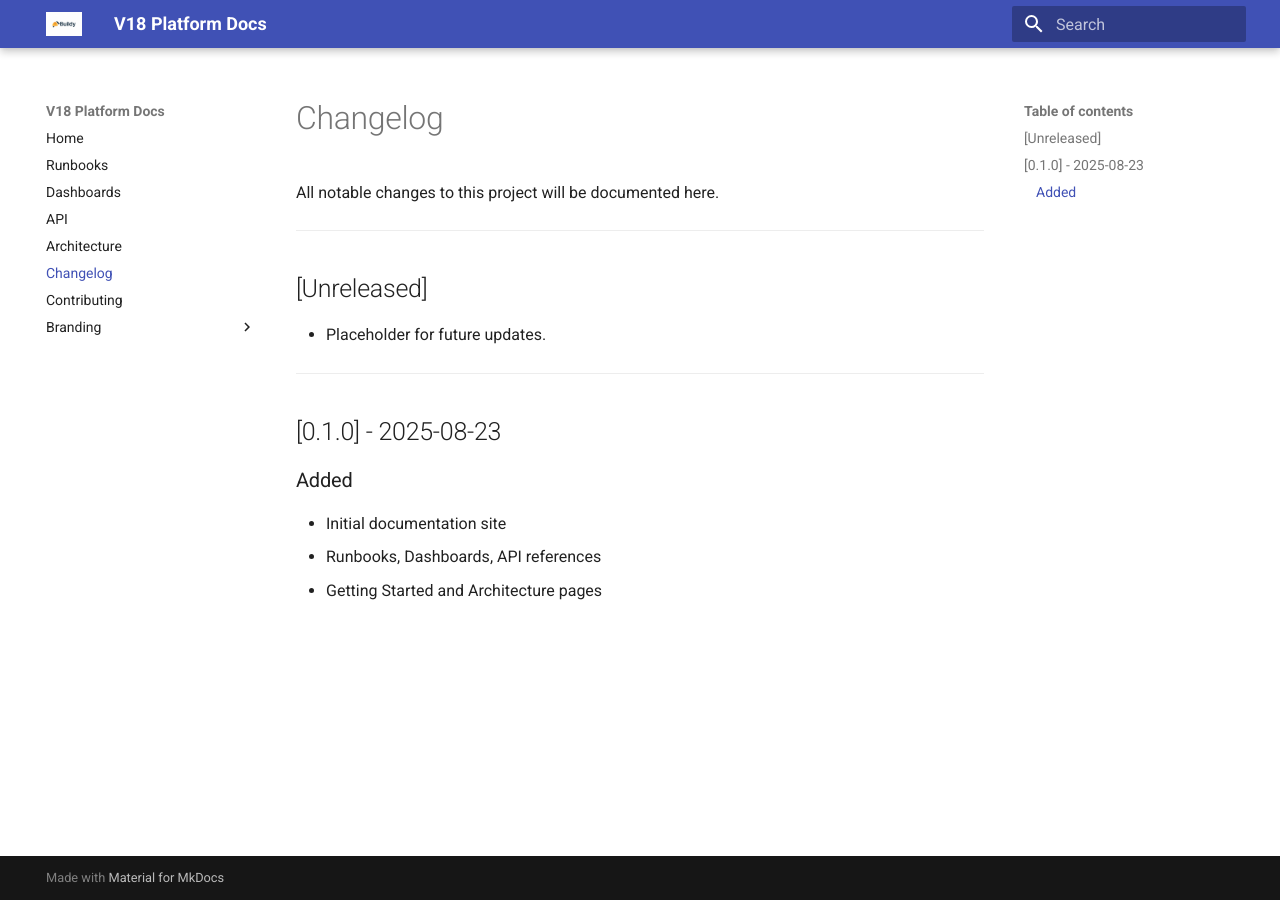
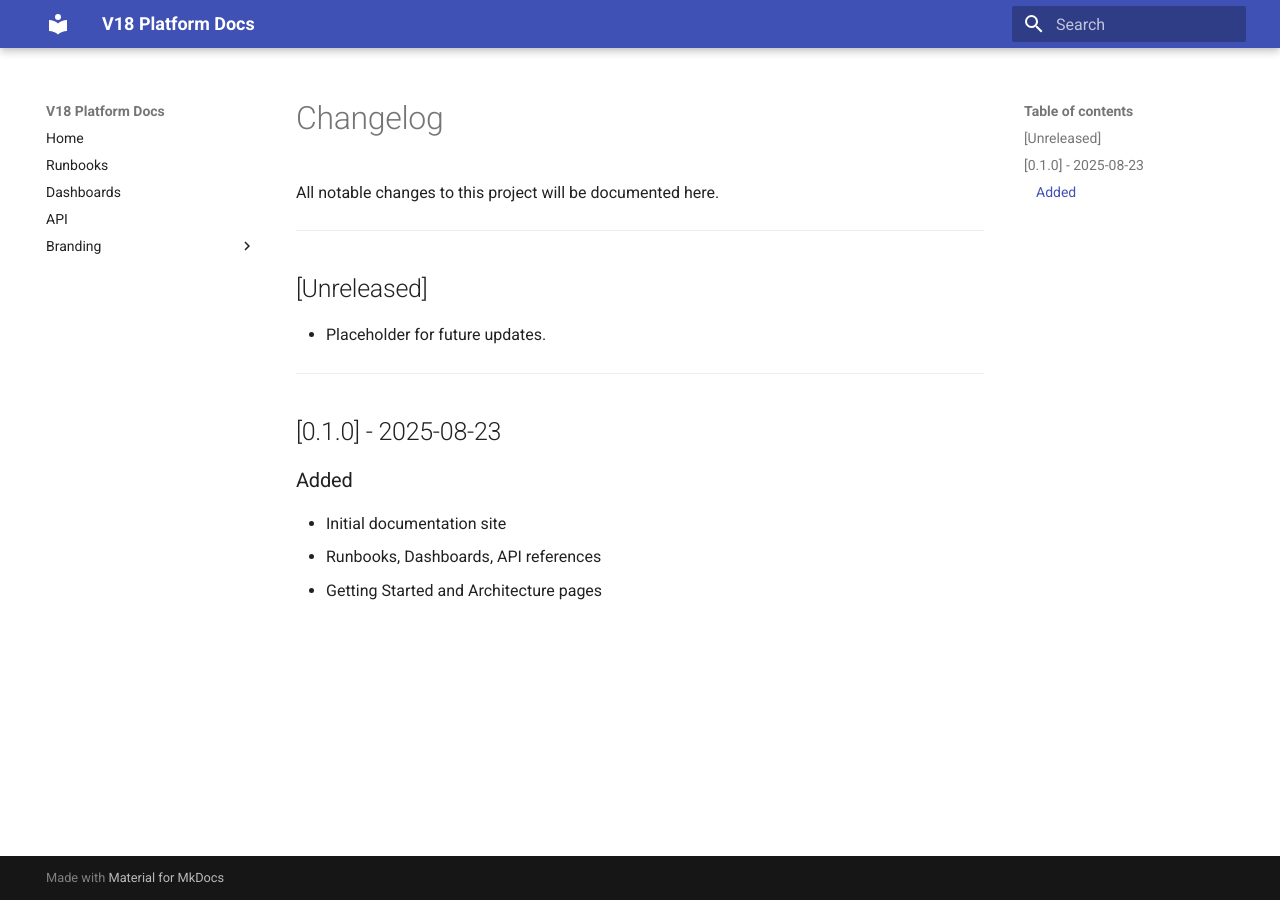
Before and after one commit to Kello54/Buildy, an MkDocs documentation site: the page built from docs/changelog.md, in a window 1280 px wide. Built offline with MkDocs 1.6.1 and Material for MkDocs 9.7.7, drawn with Linux system fonts in a browser that asks for light colours.

Commit message:
Update mkdocs.yml

```diff
--- a/mkdocs.yml
+++ b/mkdocs.yml
@@ -1,8 +1,7 @@
 site_name: V18 Platform Docs
+
 theme:
   name: material
-  logo: images/logo.png
-  favicon: images/favicon.png
 
 plugins:
   - search
@@ -14,11 +13,8 @@ nav:
   - Runbooks: runbooks.md
   - Dashboards: dashboards.md
   - API: api.md
-  - Architecture: architecture.md
-  - Changelog: changelog.md
-  - Contributing: contributing.md
   - Branding:
       - Overview: branding/index.md
       - Logo: branding/logo.md
-      - Colors: branding/colors.md
+      - Colours: branding/colours.md
       - Typography: branding/typography.md
```
